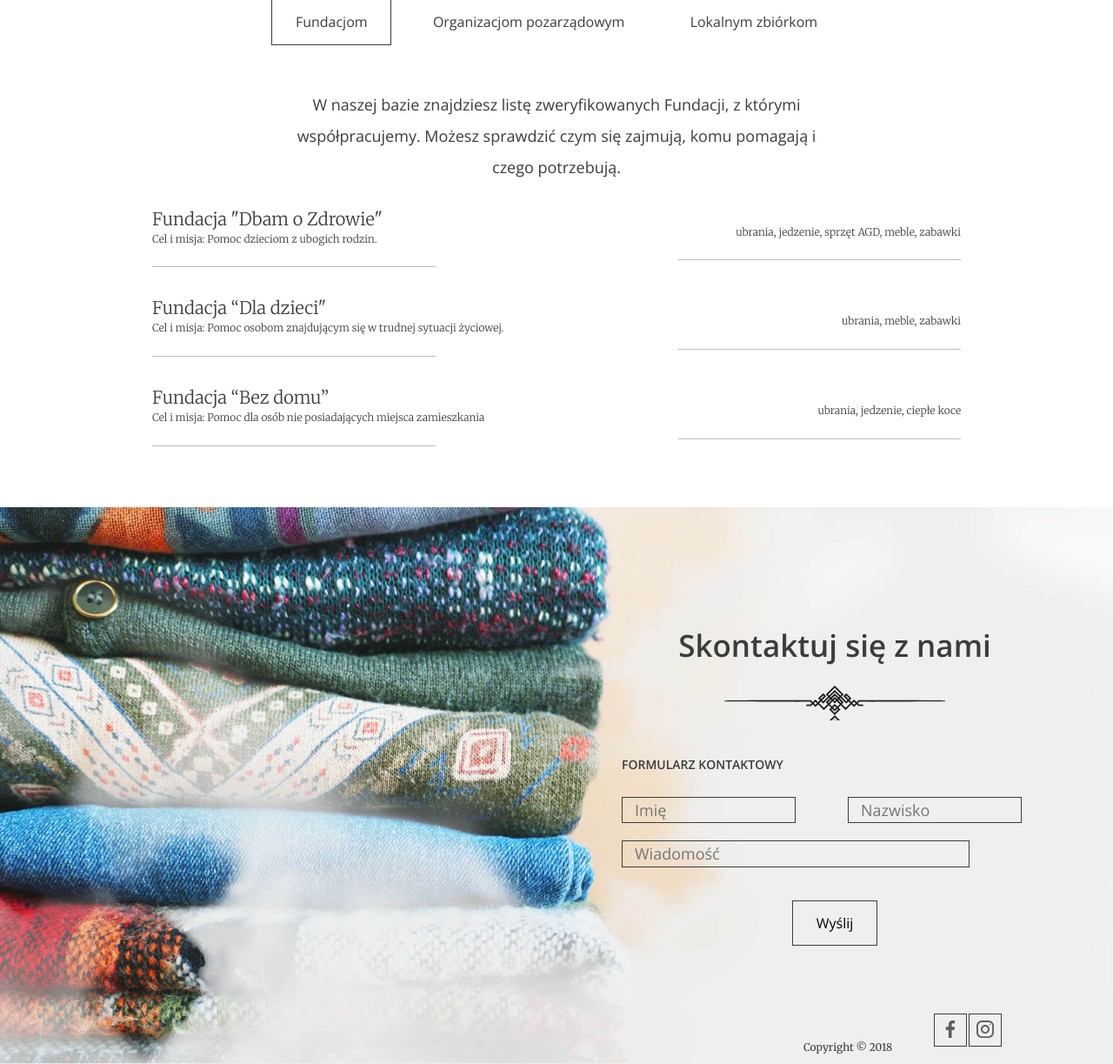
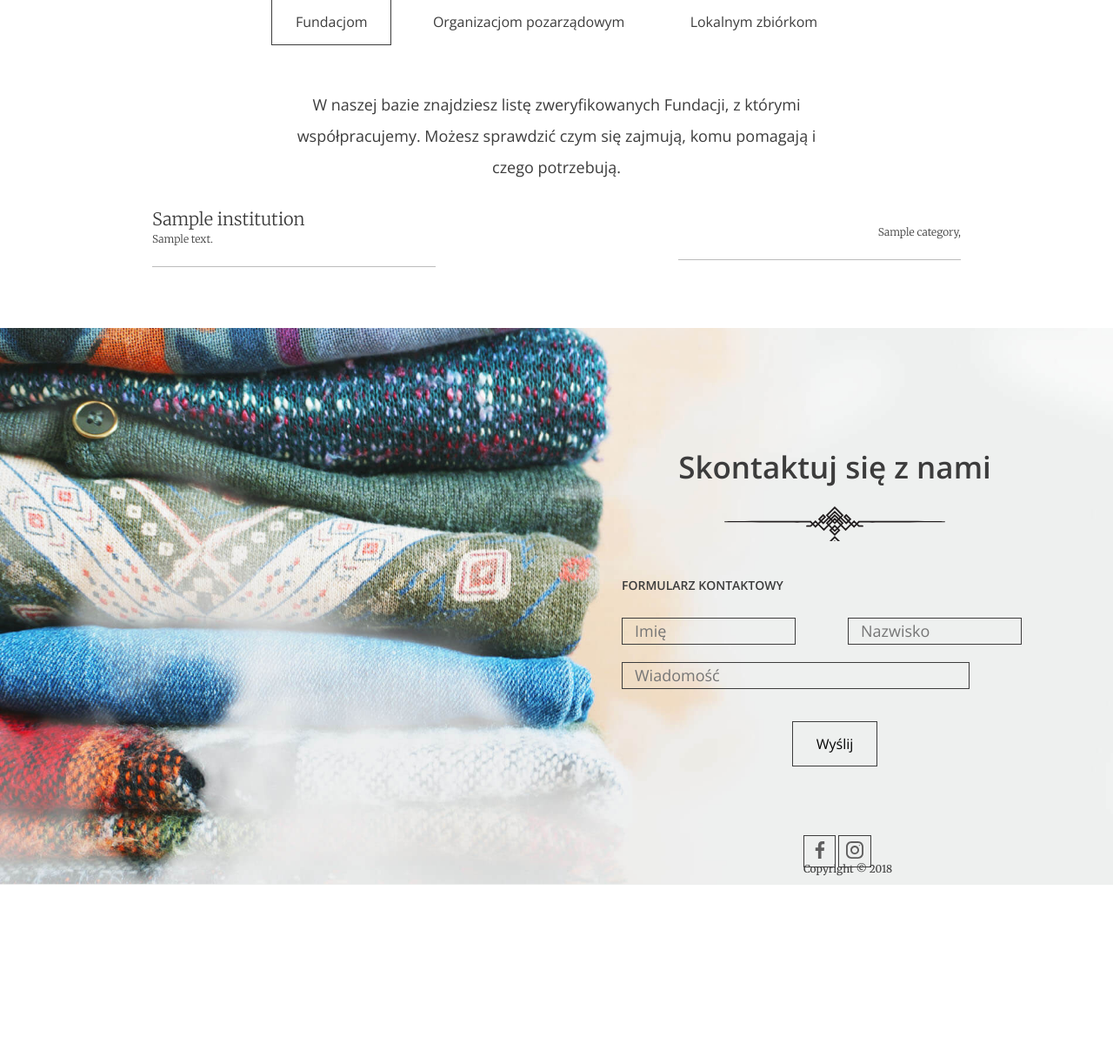
Before and after one commit to PietrzakJustyna/OddajRzeczy, a Django app: page / in a window 1280 px wide. Shown: the part 2655-3878 px from the top of the page at 87% size. After the commit the page ends 3672 px from the top, so only its background shows below. Run offline with Django 3.2, Linux system fonts and the light colour scheme; tables that the repository leaves empty hold one stand-in row (values such as "Sample post").

Commit message:
showing institutions dynamically on landing page

```diff
--- a/oddaj_app/static/css/style.css
+++ b/oddaj_app/static/css/style.css
@@ -1588,7 +1588,7 @@
 /* line 49, scss/modules/_footer.scss */
 footer .bottom-line--icons {
   position: absolute;
-  right: 10vw;
+  right: vw;
   bottom: 20px;
 }
 
--- a/oddaj_app/templates/base.html
+++ b/oddaj_app/templates/base.html
@@ -7,6 +7,7 @@
     <meta http-equiv="X-UA-Compatible" content="ie=edge"/>
     <title>Document</title>
     <link rel="stylesheet" href='{% static "css/style.css" %}'/>
+    <script src="{% static 'js/app.js' %}"></script>
 </head>
 
 <body>
@@ -40,20 +41,19 @@
         </div>
         <div class="bottom-line">
             <span class="bottom-line--copy">Copyright &copy; 2018</span>
+
             <div class="bottom-line--icons">
+                <a href="#" class="btn btn--small">
+                    <img src="{% static 'images/icon-facebook.svg' %}"/>
+                </a>
 
-                <a href="#" class="btn btn--small"
-                ><img src="{% static 'images/icon-facebook.svg' %}"
-                /></a>
-
-                <a href="#" class="btn btn--small"
-                ><img src="{% static 'images/icon-instagram.svg' %}"
-                /></a>
+                <a href="#" class="btn btn--small">
+                    <img src="{% static 'images/icon-instagram.svg' %}"/>
+                </a>
 
             </div>
         </div>
     </section>
 </footer>
-<script src="{% static 'js/app.js' %}"></script>
 </body>
 </html>
--- a/oddaj_app/templates/index.html
+++ b/oddaj_app/templates/index.html
@@ -22,7 +22,7 @@
     <div class="slogan container container--90">
         <div class="slogan--item">
             <h1>
-            Zacznij pomagać!<br />
+                Zacznij pomagać!<br/>
                 Oddaj niechciane rzeczy w zaufane ręce
             </h1>
         </div>
@@ -34,13 +34,15 @@
         <div class="stats--item">
             <em>{{ bags }}</em>
             <h3>Oddanych worków</h3>
-          <p>Lorem ipsum dolor sit amet consectetur adipisicing elit. Eius est beatae, quod accusamus illum tempora!</p>
+            <p>Lorem ipsum dolor sit amet consectetur adipisicing elit. Eius est beatae, quod accusamus illum
+                tempora!</p>
         </div>
 
         <div class="stats--item">
             <em>{{ institutions }}</em>
             <h3>Wspartych organizacji</h3>
-          <p>Lorem ipsum dolor sit amet consectetur, adipisicing elit. Laboriosam magnam, sint nihil cupiditate quas quam.</p>
+            <p>Lorem ipsum dolor sit amet consectetur, adipisicing elit. Laboriosam magnam, sint nihil cupiditate quas
+                quam.</p>
         </div>
 
     </div>
@@ -78,10 +80,11 @@
 <section id="about-us" class="about-us">
     <div class="about-us--text">
         <h2>O nas</h2>
-        <p>Lorem ipsum dolor sit amet, consectetur adipisicing elit. Voluptas vitae animi rem pariatur incidunt libero optio esse quisquam illo omnis.</p>
-        <img src="{% static 'images/signature.svg' %}" class="about-us--text-signature" alt="Signature" />
+        <p>Lorem ipsum dolor sit amet, consectetur adipisicing elit. Voluptas vitae animi rem pariatur incidunt libero
+            optio esse quisquam illo omnis.</p>
+        <img src="{% static 'images/signature.svg' %}" class="about-us--text-signature" alt="Signature"/>
     </div>
-      <div class="about-us--image"><img src="{% static 'images/about-us.jpg' %}" alt="People in circle" /></div>
+    <div class="about-us--image"><img src="{% static 'images/about-us.jpg' %}" alt="People in circle"/></div>
 </section>
 
 <section id="help" class="help">
@@ -95,34 +98,24 @@
 
     <!-- SLIDE 1 -->
     <div class="help--slides active" data-id="1">
-        <p>W naszej bazie znajdziesz listę zweryfikowanych Fundacji, z którymi współpracujemy. Możesz sprawdzić czym się zajmują, komu pomagają i czego potrzebują.</p>
+        <p>W naszej bazie znajdziesz listę zweryfikowanych Fundacji, z którymi współpracujemy.
+            Możesz sprawdzić czym się zajmują, komu pomagają i czego potrzebują.</p>
 
         <ul class="help--slides-items">
             <li>
                 <div class="col">
-              <div class="title">Fundacja "Dbam o Zdrowie"</div>
-              <div class="subtitle">Cel i misja: Pomoc dzieciom z ubogich rodzin.</div>
+                    {% for foundation in foundations %}
+                    <div class="title">{{ foundation.name }}</div>
+                    <div class="subtitle">{{foundation.description}}</div>
                 </div>
-
-            <div class="col"><div class="text">ubrania, jedzenie, sprzęt AGD, meble, zabawki</div></div>
-          </li>
-
-          <li>
                 <div class="col">
-              <div class="title">Fundacja “Dla dzieci"</div>
-              <div class="subtitle">Cel i misja: Pomoc osobom znajdującym się w trudnej sytuacji życiowej.</div>
+                    <div class="text">
+                      {% for category in foundation.categories.all %}
+                      {{category.name}},
+                      {% endfor %}
                     </div>
-
-            <div class="col"><div class="text">ubrania, meble, zabawki</div></div>
-          </li>
-
-          <li>
-            <div class="col">
-              <div class="title">Fundacja “Bez domu”</div>
-              <div class="subtitle">Cel i misja: Pomoc dla osób nie posiadających miejsca zamieszkania</div>
                 </div>
-
-            <div class="col"><div class="text">ubrania, jedzenie, ciepłe koce</div></div>
+                {% endfor %}
             </li>
         </ul>
         <!-- Pagination
@@ -138,45 +131,27 @@
     <!-- SLIDE 2 -->
     <div class="help--slides" data-id="2">
         <p>
-          Lorem ipsum dolor, sit amet consectetur adipisicing elit. Hic officiis mollitia dolor, neque aspernatur accusamus debitis. Ducimus, officia. Quia, sunt illum! Non iste placeat ab ipsum alias
-          quos suscipit corporis!
+            W naszej bazie znajdziesz listę zweryfikowanych Organizacji Pozarządowych, z którymi współpracujemy.
+            Możesz sprawdzić czym się zajmują, komu pomagają i czego potrzebują.
         </p>
         <ul class="help--slides-items">
             <li>
                 <div class="col">
-              <div class="title">Organizacja 1</div>
-              <div class="subtitle">Lorem ipsum dolor sit amet consectetur.</div>
+                  {% for organization in gov_organizations %}
+                    <div class="title">{{organization.name}}</div>
+                    <div class="subtitle">{{organization.description}}</div>
                 </div>
 
-            <div class="col"><div class="text">Lorem ipsum dolor sit amet consectetur adipisicing elit.</div></div>
+                <div class="col">
+                    <div class="text">
+                      {% for category in organization.categories.all %}
+                      {{category.name}},
+                      {% endfor %}
+                    </div>
+                </div>
+              {% endfor %}
             </li>
 
-          <li>
-            <div class="col">
-              <div class="title">Organizacja 2</div>
-              <div class="subtitle">Lorem ipsum dolor sit amet consectetur.</div>
-            </div>
-
-            <div class="col"><div class="text">Lorem ipsum dolor sit amet consectetur adipisicing elit.</div></div>
-          </li>
-
-          <li>
-            <div class="col">
-              <div class="title">Organizacja 3</div>
-              <div class="subtitle">Lorem ipsum dolor sit amet consectetur.</div>
-            </div>
-
-            <div class="col"><div class="text">Lorem ipsum dolor sit amet consectetur adipisicing elit.</div></div>
-          </li>
-
-          <li>
-            <div class="col">
-              <div class="title">Organizacja 4</div>
-              <div class="subtitle">Lorem ipsum dolor sit amet consectetur.</div>
-            </div>
-
-            <div class="col"><div class="text">Lorem ipsum dolor sit amet consectetur adipisicing elit.</div></div>
-          </li>
         </ul>
 
         <!-- Pagination
@@ -192,26 +167,25 @@
 
     <!-- SLIDE 3 -->
     <div class="help--slides" data-id="3">
-        <p>Lorem ipsum dolor sit amet, his ocurreret persequeris ea, ad utinam laudem duo. Verterem adipisci partiendo eos ne, ea his reque quaeque recteque, ne quo lobortis intellegam.</p>
+        <p> W naszej bazie znajdziesz listę zweryfikowanych Lokalnych Zbiórek, z którymi współpracujemy.
+            Możesz sprawdzić czym się zajmują, komu pomagają i czego potrzebują.</p>
         <ul class="help--slides-items">
             <li>
                 <div class="col">
-              <div class="title">Lokalna zbiórka 1</div>
-              <div class="subtitle">Lorem ipsum dolor sit amet consectetur.</div>
+                  {% for collection in collections %}
+                    <div class="title">{{collection.name}}</div>
+                    <div class="subtitle">{{collection.description}}</div>
                 </div>
 
-            <div class="col"><div class="text">Lorem ipsum dolor sit amet consectetur adipisicing elit.</div></div>
+                <div class="col">
+                    <div class="text">
+                      {% for category in collection.categories.all %}
+                      {{category.name}},
+                      {% endfor %}
+                    </div>
+                </div>
+              {% endfor %}
             </li>
-
-          <li>
-            <div class="col">
-              <div class="title">Lokalna zbiórka 2</div>
-              <div class="subtitle">Lorem ipsum dolor sit amet consectetur.</div>
-            </div>
-
-            <div class="col"><div class="text">Lorem ipsum dolor sit amet consectetur adipisicing elit.</div></div>
-          </li>
-        </ul>
 
         <!-- Pagination
         <ul class="help--slides-pagination">
--- a/oddaj_app/views.py
+++ b/oddaj_app/views.py
@@ -1,14 +1,21 @@
 from django.db.models import Sum, Count
 from django.shortcuts import render
 from django.views import View
-from oddaj_app.models import Donations
+from oddaj_app.models import Donations, Institution
 
 
 class LandingPage(View):
     def get(self, request):
         num_of_bags = Donations.objects.aggregate(Sum('quantity'))['quantity__sum']
         num_of_institutions = Donations.objects.aggregate(Count('institution'))['institution__count']
-        return render(request, 'index.html', {'bags': num_of_bags, 'institutions': num_of_institutions})
+
+        foundations = Institution.objects.filter(type="Fundacja")
+        gov_organizations = Institution.objects.filter(type="Organizacja")
+        collections = Institution.objects.filter(type="Zbiorka")
+
+        return render(request, 'index.html', {'bags': num_of_bags, 'institutions': num_of_institutions,
+                                              "foundations": foundations, "gov_organizations": gov_organizations,
+                                              "collections": collections})
 
 
 class AddDonation(View):
```
Lines whose indentation alone changed are shown as unchanged.
